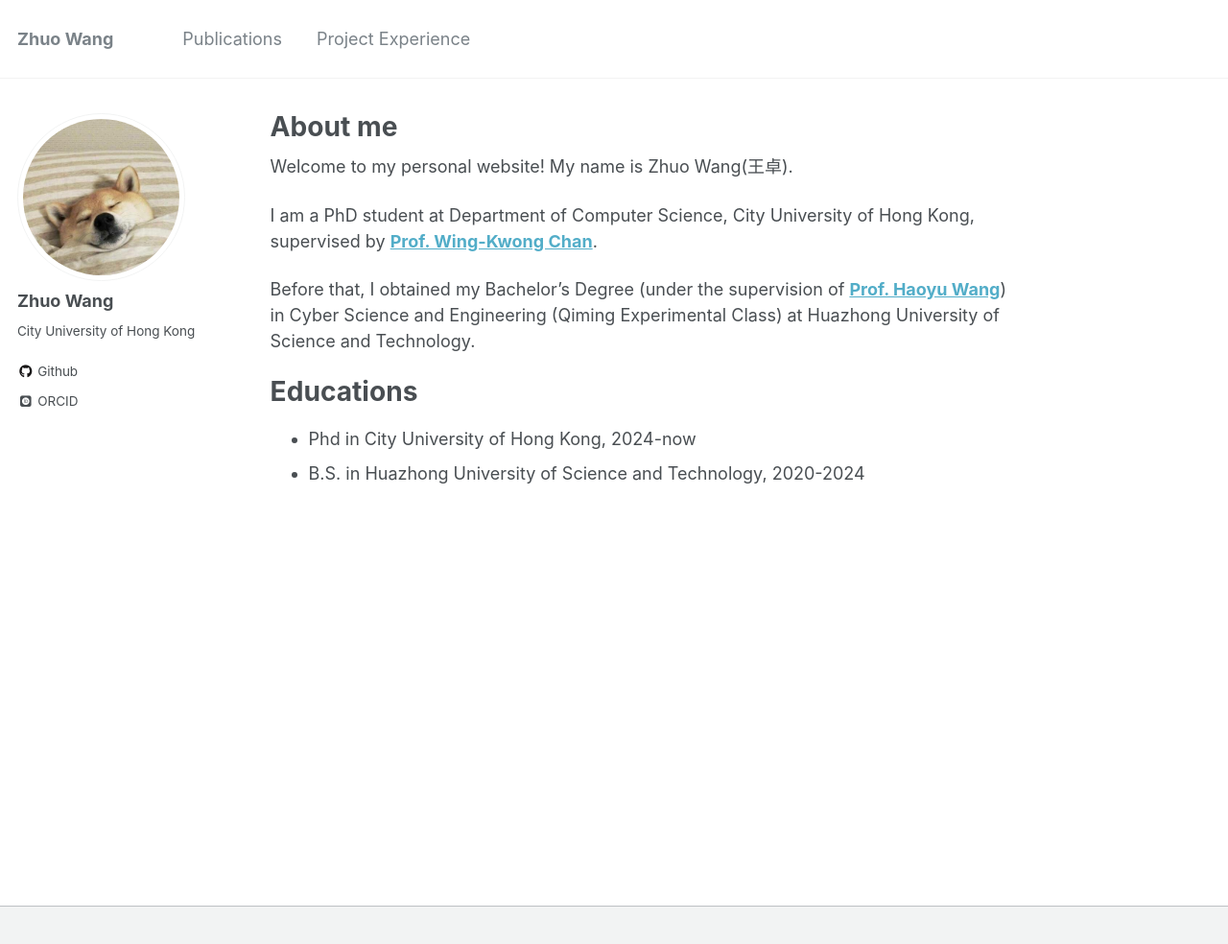
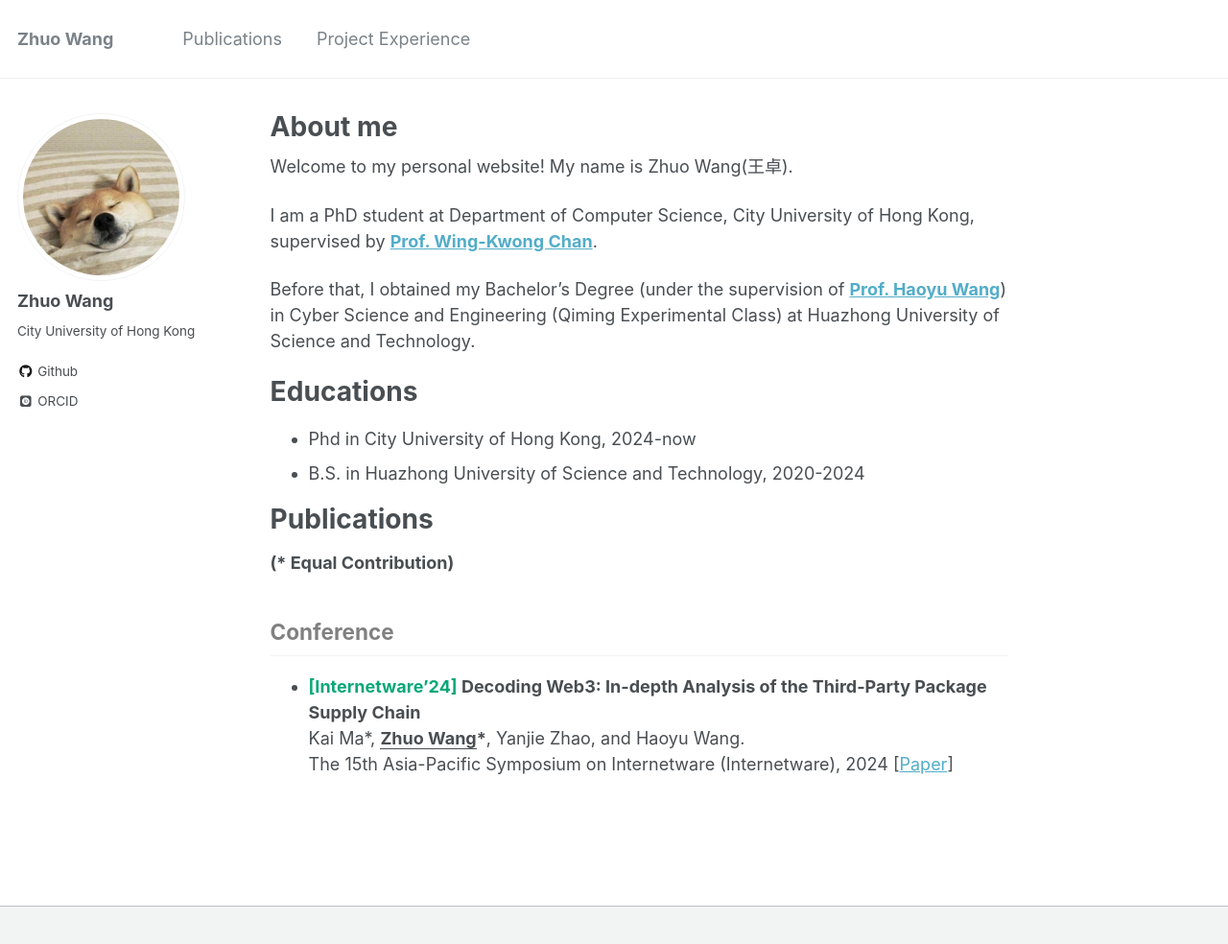
Before and after one commit to zhuozhuoH/zhuozhuoH.github.io, a Jekyll site: the page built from _pages/about.md, in a window 1280 px wide and 1017 px high. Shown: the top 984 px of the window at 96% size. Built offline with Jekyll 4.4.1, drawn with Linux system fonts in a browser that asks for light colours; some web fonts are replaced.

Commit message:
Update about.md

```diff
--- a/_pages/about.md
+++ b/_pages/about.md
@@ -32,3 +32,20 @@ Skills
   * Frontend: Qt, Vue
   * Web Crawler: Scrapy, Scrapyd, ScrapydWeb
 -->
+
+# Publications
+
+**(\* Equal Contribution)**
+
+<!--
+## <span style="color:grey">Preprint</span>
+
+* **<span style="color:#09a778">\[arXiv\]</span> Paper name**
+    <br>**<u>Zhuo Wang</u>** [[Paper](https://)]
+-->
+
+## <span style="color:grey">Conference</span>
+
+* **<span style="color:#09a778">\[Internetware'24\]</span> Decoding Web3: In-depth Analysis of the Third-Party Package Supply Chain**
+    <br>Kai Ma\*, **<u>Zhuo Wang</u>\***, Yanjie Zhao, and Haoyu Wang.
+    <br>The 15th Asia-Pacific Symposium on Internetware (Internetware), 2024 [[Paper](https://dl.acm.org/doi/10.1145/3671016.3671402)]
```
